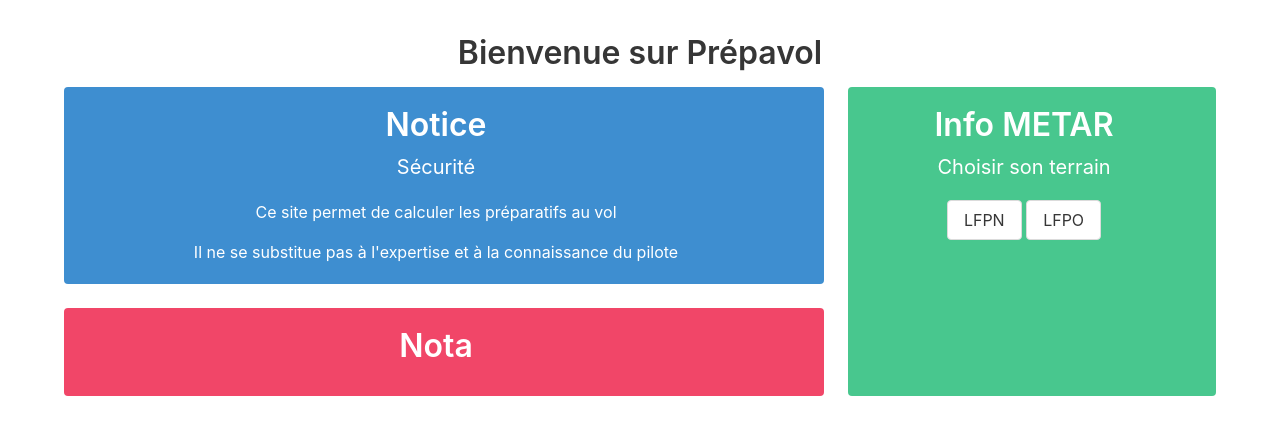
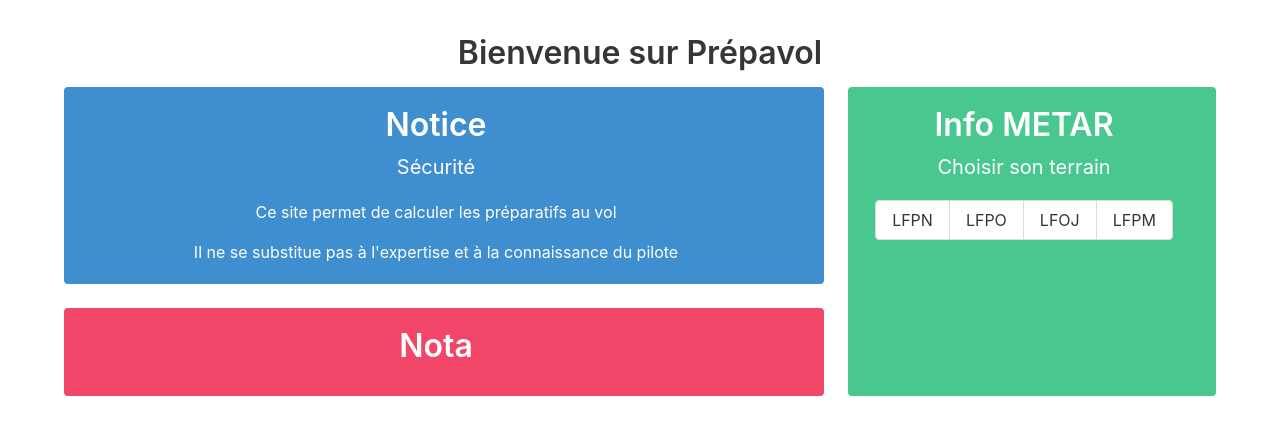
Before and after one commit to mgcarre/centrage-aero, a Flask app: page / in a window 1280 px wide. Shown: the part 199-634 px from the top of the page. Run offline with Flask 2, Linux system fonts and the light colour scheme; some libraries are stand-ins or nearby versions.

Commit message:
affichage station metar + ajout stations

```diff
--- a/services/web/prepavol/prepavol/static/script/welcome.js
+++ b/services/web/prepavol/prepavol/static/script/welcome.js
@@ -2,11 +2,26 @@ document.querySelectorAll("button").forEach(btn => {
     btn.addEventListener("click", e => {
         e.preventDefault()
         e.stopPropagation()
+        btn.classList.add("is-loading")
+        toggleSelectedButton(btn)
         const ad = e.target.innerText
         fetch(`/metar/${ad}`)
             .then(r => r.json())
             .catch(err => console.error(err))
-            .then(r => alert(r.metar))
+            .then(r => {
+                document.getElementById("metar_data").innerHTML = r.metar
+                btn.classList.remove("is-loading")
+            })
             .catch(err => console.error(err))
     })
 })
+
+function toggleSelectedButton(btn) {
+    document.querySelectorAll("button").forEach(button => {
+        if (button !== btn) {
+            button.classList.remove("is-selected", "is-info")
+        } else {
+            button.classList.add("is-selected", "is-info")
+        }
+    })
+}
--- a/services/web/prepavol/prepavol/templates/welcome.html
+++ b/services/web/prepavol/prepavol/templates/welcome.html
@@ -35,10 +35,13 @@
                 <div class="content">
                     <p class="title">Info METAR</p>
                     <p class="subtitle">Choisir son terrain</p>
-                    <div class="content" id="res-api">
+                    <div class="content buttons has-addons is-centered" id="res-api">
                         <button class="button">LFPN</button>
                         <button class="button">LFPO</button>
+                        <button class="button">LFOJ</button>
+                        <button class="button">LFPM</button>
                     </div>
+                    <p id="metar_data" class="has-background-light has-text-black"></p>
                 </div>
             </article>
         </div>
```
